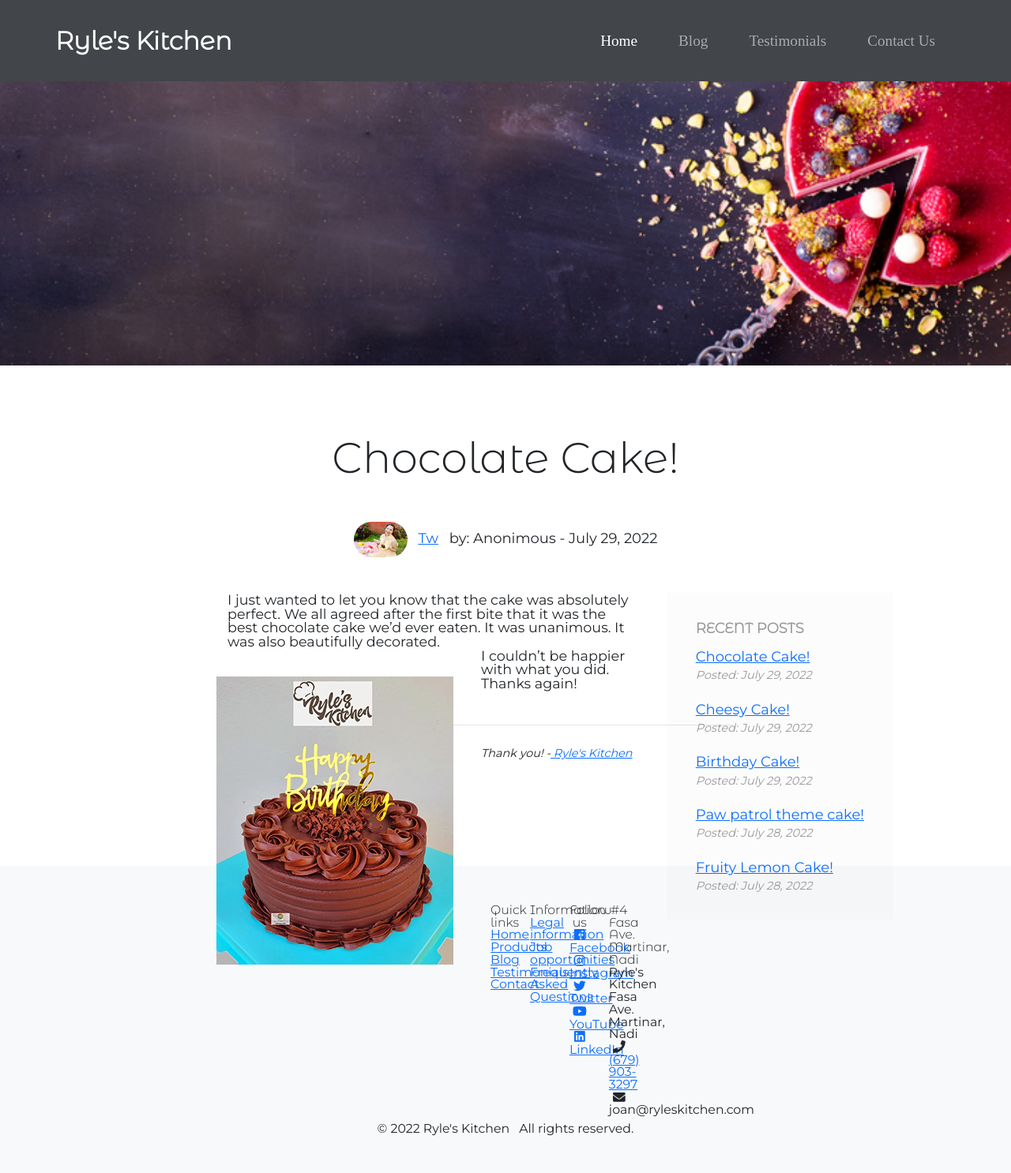
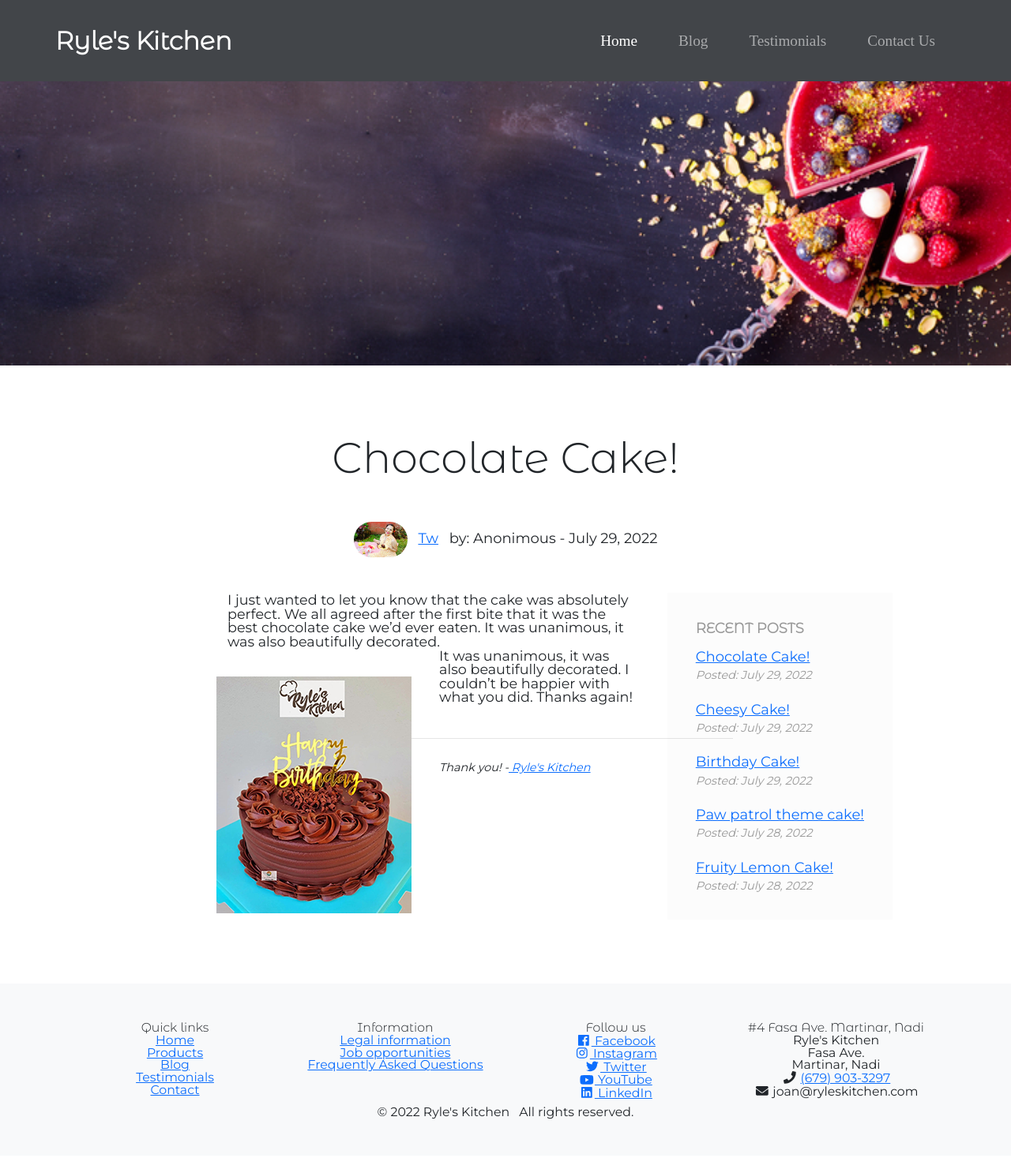
Before and after one commit to devjlweb/ryleskitchen, a Jekyll site: the page built from _posts/2022-07-29-chocolate-birthday-cake-post.md, in a window 1280 px wide. Shown: the whole page at 79% size. Built offline with Jekyll 4.4.1, drawn with Linux system fonts in a browser that asks for light colours; nearby versions of some CDN libraries; library files that are not in the unit come from our copies; after the commit the page ends 1464 px from its top, so only the background shows below that.

Commit message:
fixed mobile view for blog

```diff
--- a/_config.yml
+++ b/_config.yml
@@ -22,9 +22,9 @@
 email: joan@ryleskitchen.com
 description: >- # this means to ignore newlines until "baseurl:"
   The best place to order customized cakes online, also offers an array of products including cupcakes, brownies, donuts, pastries and more. For Birthday or any special events and occasions.
-baseurl: "https://www.ryleskitchen.com/blog" # the subpath of your site, e.g. /blog
-url: "https://www.ryleskitchen.com/blog" # the base hostname & protocol for your site, e.g. http://example.com
-twitter_username:
+baseurl: "" # the subpath of your site, e.g. /blog
+url: "https://www.ryleskitchen.com" # the base hostname & protocol for your site, e.g. http://example.com
+twitter_username: jekyllrb
 github_username:  devjlweb
 
 # Build settings
--- a/_layouts/post.html
+++ b/_layouts/post.html
@@ -7,7 +7,7 @@
 <div class="post">
   <div class="half-hero" style="background-image:url({{ page.postHero }})">
   </div>
-  <article class="page">
+  <article class="page clearfix">
     <header class="post-header">
       <h1>{{ page.title }}</h1>
       <div class="post-byline">
--- a/_posts/2022-07-29-chocolate-birthday-cake-post.md
+++ b/_posts/2022-07-29-chocolate-birthday-cake-post.md
@@ -9,9 +9,10 @@
 ---
 
 
-I just wanted to let you know that the cake was absolutely perfect. We all agreed after the first bite that it was the best chocolate cake we'd ever eaten. It was unanimous. It was
+I just wanted to let you know that the cake was absolutely perfect. We all agreed after the first bite that it was the best chocolate cake we'd ever eaten. It was unanimous, it was
 also beautifully decorated.
 
 <img class="pull-left" src="/images/cakeT-220729-b.png" alt="chocolate cake image">
 
+It was unanimous, it was also beautifully decorated.
 I couldn't be happier with what you did. Thanks again!
--- a/css/main.css
+++ b/css/main.css
@@ -177,7 +177,7 @@
 
   /* PAGE STYLES */
 .page {
-  margin: 10vh auto 15vh;
+  margin: 10vh auto 5vh;
   max-width: 980px;
   width: 85vw;
   }
@@ -266,12 +266,12 @@
 }
 .pull-left {
   float: left;
-  margin: 2em 2em 2em -2%;
+  margin: 2em 2em 0 -2%;
 
 }
 .pull-right {
   float: right;
-  margin: 2em -2% 2em 2em;
+  margin: 2em -2% 0 2em;
 }
 .post-aside {
   background-color: rgba(0,0,0,0.01);
```
Also changed, not shown: images/cakeT-220729-b.png.
